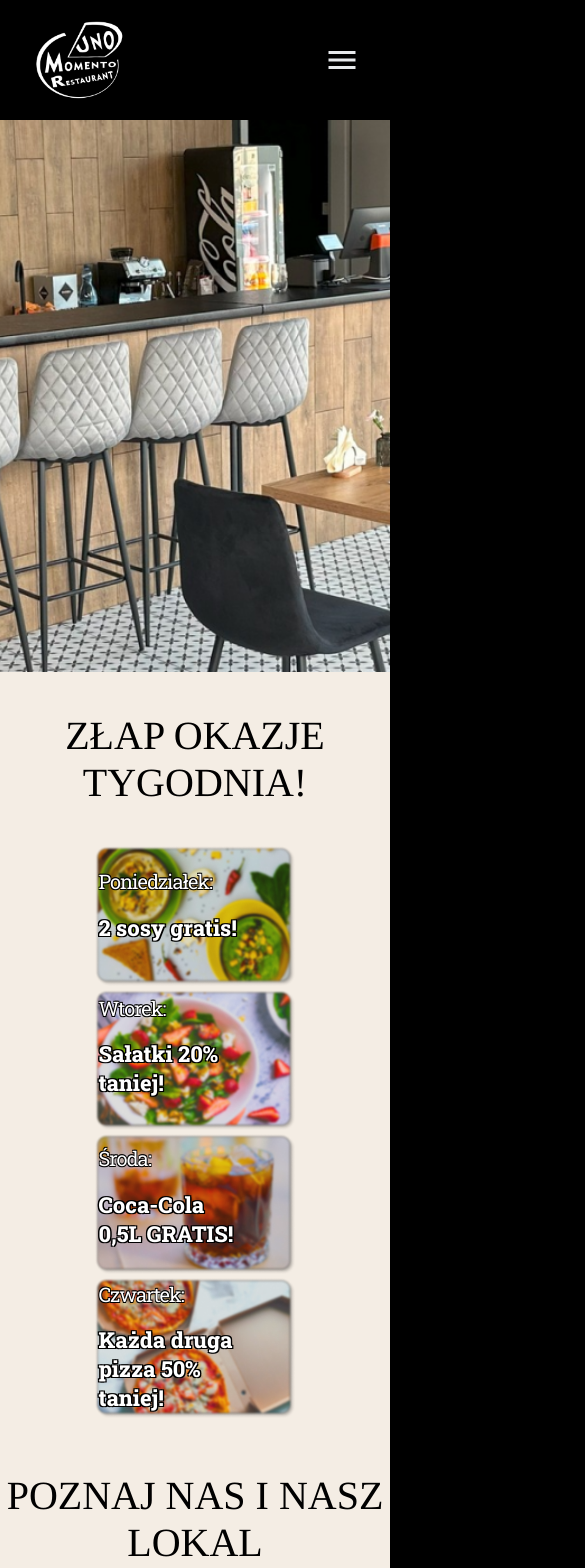
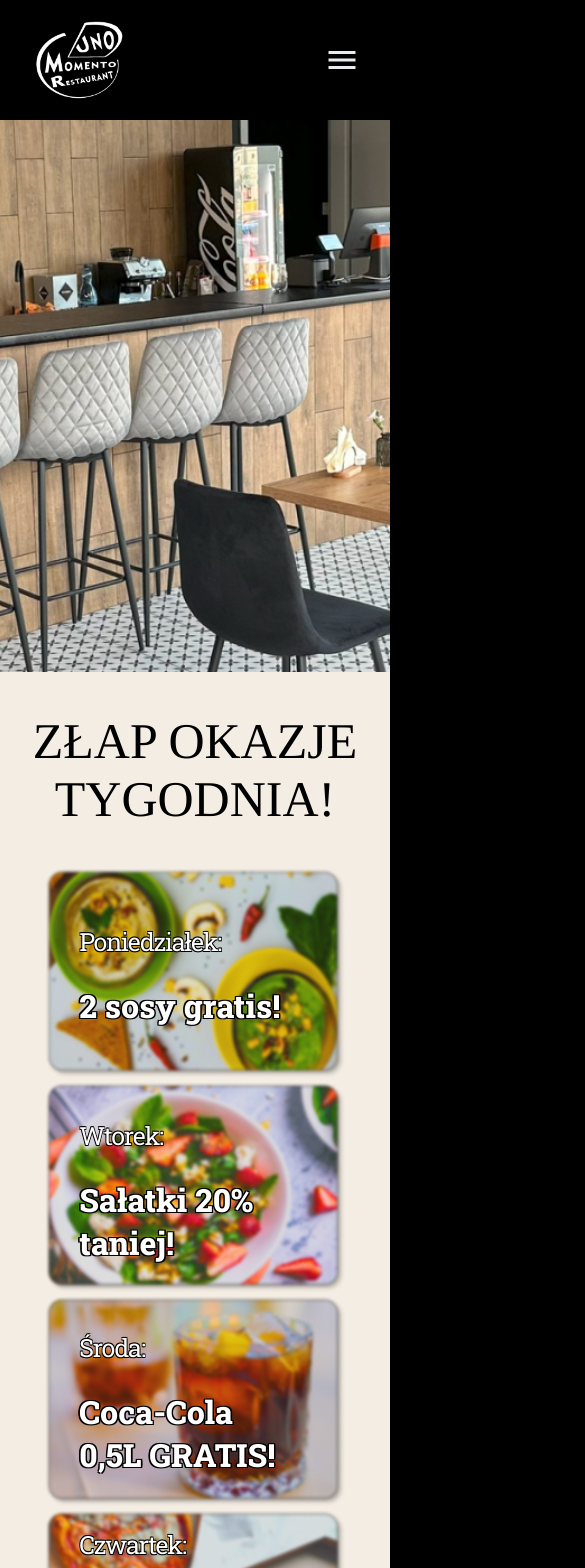
Before and after one commit to kwasnakiwi/ZarazSiePoplacze, a React (Vite) app: page / in a window 390 px wide. Shown: the top 1568 px of the page, 585 px wide, since content can reach past the window. Built offline with nearby package versions, Linux system fonts and the light colour scheme; a web font is replaced by a local one.

Commit message:
images change

```diff
--- a/src/index.css
+++ b/src/index.css
@@ -827,37 +827,40 @@ a{
 
 }
 @media (max-width: 1505px) {
-  .offer img{
-    width: 400px;
-  }
   .meet-us{
     margin-top: -900px;
   }
+  .offer img{
+    width: 500px;
+  }
   .textes h1{
-    font-size: 42px;
+    font-size: 47px;
   }
   .textes h2{
-    font-size: 28px;
+    font-size: 35px;
   }
   #text1{
-    transform: translateY(-580px);
+    transform: translateY(-680px);
     margin-left: 20%;
   }
   #text2{
-    transform: translateY(-755px);
+    transform: translateY(-905px);
     margin-left: 120%;
   }
   #text3{
-    transform: translateY(-670px);
+    transform: translateY(-770px);
     margin-left: 20%;
   }
   #text4{
-    transform: translateY(-900px);
+    transform: translateY(-1050px);
     margin-left: 120%;
   }
   .text h1{
     font-size: 40px;
 
+}
+  .meet-us{
+    margin-top: -1050px;
   }
 }
 @media (max-width: 1480px){
@@ -884,7 +887,7 @@ a{
 }
 @media (max-width: 1420px){
   .offers-title{
-      font-size: 40px;
+      font-size: 50px;
   }
 }
 @media (max-width: 1370px){
@@ -916,6 +919,41 @@ a{
   margin: 0 2%;
 }
 }
+@media (max-width: 1350px) {
+  .offer img{
+    width: 400px;
+  }
+  .textes h1{
+    font-size: 40px;
+    max-width: 270px;
+  }
+  .textes h2{
+    font-size: 30px;
+    max-width: 200px;
+  }
+  #text1, #text2, #text3, #text4{
+    max-width: 350px;
+  }
+  #text1{
+    transform: translateY(-550px);
+    margin-left: 20%;
+  }
+  #text2{
+    transform: translateY(-740px);
+    margin-left: 120%;
+  }
+  #text3{
+    transform: translateY(-650px);
+    margin-left: 20%;
+  }
+  #text4{
+    transform: translateY(-890px);
+    margin-left: 120%;
+  }
+  .meet-us{
+    margin-top: -900px;
+  }
+}
 @media (max-width: 1300px){
   .meet-us-line{
       display: block;
@@ -943,33 +981,45 @@ a{
     grid-template-columns: 285px 285px;
   }
 }
-@media (max-width: 1120px){
-
+@media (max-width: 1090px){
+  .textes h1{
+    font-size: 53px;
+    max-width: 400px;
   }
-@media (max-width: 1200px){
+  .textes h2{
+    font-size: 43px;
+    max-width: 300px;
+  }
+  .offer img{
+    width: 550px;
+  }
   .offers{
     display: block;
 }
+.meet-us{
+  margin-top: -1180px;
+}
+#text1, #text2, #text3, #text4{
+  max-width: 400px;
+}
 #text1{
-    transform: translateY(-1100px);
-    margin-left: 32%;
+  transform: translateY(-1480px);
+  margin-left: 27%;
 }
 #text2{
-    margin-left: 32%;
-    transform: translateY(-1000px);
+  margin-left: 27%;
+  transform: translateY(-1350px);
 }
 #text3{
-    margin-left: 32%;
-    transform: translateY(-940px);
+  margin-left: 27%;
+  transform: translateY(-1250px);
 }
 #text4{
-    margin-left: 32%;
-    transform: translateY(-880px);
+  margin-left: 27%;
+  transform: translateY(-1180px);
+}
 }
 
-
-
-}
 @media (max-width: 1050px){
   .navbar{
       display: none;
@@ -1126,34 +1176,45 @@ a{
 
 }
 @media (max-width: 678px){
+  .textes h1{
+    font-size: 40px;
+    max-width: 400px;
+  }
+  .textes h2{
+    font-size: 33px;
+    max-width: 300px;
+  }
   .offer img{
-      width: 285px;
+    width: 400px;
   }
-  .meet-us{
-    margin-top: -680px;
+  .offers{
+    display: block;
+}
+#text1, #text2, #text3, #text4{
+  max-width: 400px;
 }
 #text1{
-    transform: translateY(-790px);
+  transform: translateY(-1090px);
+  margin-left: 27%;
 }
 #text2{
-    transform: translateY(-720px);
-
+  margin-left: 27%;
+  transform: translateY(-1000px);
 }
 #text3{
-    transform: translateY(-670px);
+  margin-left: 27%;
+  transform: translateY(-930px);
 }
 #text4{
-    transform: translateY(-655px);
-  }
-  .textes h1{
-    font-size: 30px;
-  }
-  .textes h2{
-    font-size: 25px;
+  margin-left: 27%;
+  transform: translateY(-880px);
 }
   .image1{
     width: 400px;
     height: 270px;
+}
+.meet-us{
+  margin-top: -900px;
 }
 }
 @media (max-width: 630px){
@@ -1236,7 +1297,7 @@ a{
       font-size: 20px;
   }
   #text1, #text2, #text3, #text4{
-    margin-left: 25%;
+    margin-left: 20%;
   }
 
 
@@ -1275,6 +1336,42 @@ a{
   }
 
 }
+@media (max-width: 420px) {
+  .offer img{
+    width: 300px;
+}
+.meet-us{
+  margin-top: -500px;
+}
+
+.textes h1{
+  font-size: 32px;
+}
+.textes h2{
+  font-size: 25px;
+}
+#text1{
+  transform: translateY(-820px);
+}
+#text2{
+  transform: translateY(-755px);
+}
+#text3{
+  transform: translateY(-715px);
+}
+#text4{
+  transform: translateY(-690px);
+}
+#text4 h2{
+  margin-bottom: 10px;
+}
+#text4 h1{
+  margin-top: 0;
+}
+.meet-us{
+  margin-top: -700px;
+}
+}
 @media (max-width: 400px){
   .opening-hours-line{
       font-size: 20px;
@@ -1285,34 +1382,10 @@ a{
   }
 }
 @media (max-width: 390px){
-  .offer img{
-      width: 200px;
-  }
-  .meet-us{
-    margin-top: -500px;
-  }
+
   .meet-us-line img{
     width: 200px;
 }
-  .textes h1{
-    font-size: 22px;
-  }
-  .textes h2{
-    font-size: 20px;
-  }
-  #text1{
-    transform: translateY(-570px);
-  }
-  #text2{
-    transform: translateY(-535px);
-  }
-  #text3{
-    transform: translateY(-505px);
-  }
-  #text4{
-    transform: translateY(-490px);
-  }
-
 
 }
 @media (max-width: 368px){
@@ -1348,4 +1421,7 @@ a{
   .menu-btn{
     font-size: 30px;
   }
+  #text1, #text2, #text3, #text4{
+    margin-left: 12%;
   }
+}
```
Lines whose indentation alone changed are shown as unchanged.
